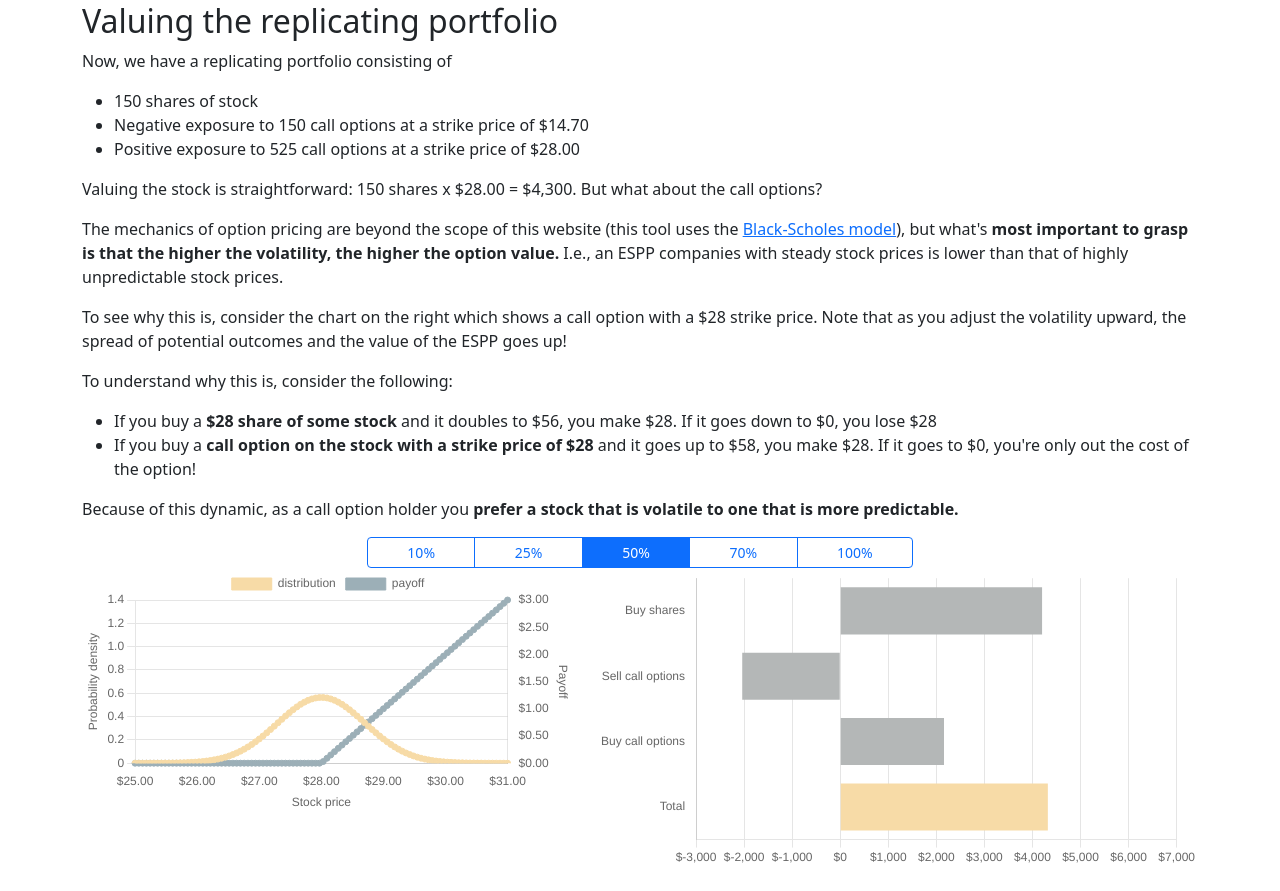
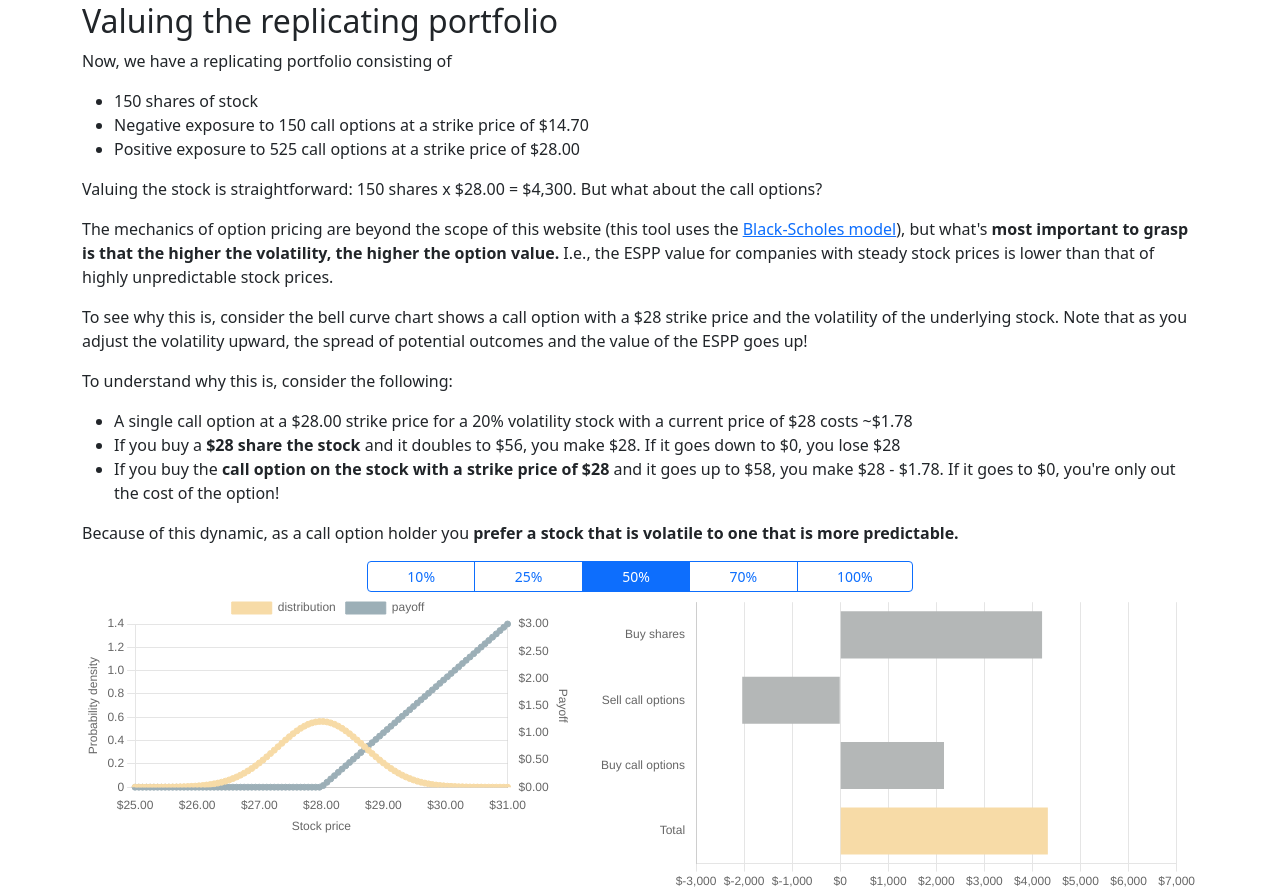
Before and after one commit to edelgm6/espp-payoff, a Django app: page / in a window 1280 px wide. Shown: the part 3522-4413 px from the top of the page. Run offline with Django 3.2, Linux system fonts and the light colour scheme; data that the repository does not hold is empty.

Commit message:
Tweaked valuation copy

```diff
--- a/templates/valuation-section.html
+++ b/templates/valuation-section.html
@@ -14,20 +14,22 @@
             The mechanics of option pricing are beyond the scope of this website
             (this tool uses the <a href="https://en.wikipedia.org/wiki/Black%E2%80%93Scholes_model">Black-Scholes model</a>),
             but what's <strong>most important to grasp is that the higher the volatility, the higher the option value.</strong>
-            I.e., an ESPP companies with steady stock prices is lower than that of highly unpredictable stock prices.
+            I.e., the ESPP value for companies with steady stock prices is lower than that of highly unpredictable stock prices.
         </p>
         <p>
-            To see why this is, consider the chart on the right which shows a call option with a $28 strike price. Note that as
-            you adjust the volatility upward, the spread of potential outcomes and the value of the ESPP goes up!
+            To see why this is, consider the bell curve chart shows a call option with a $28 strike price and the volatility
+            of the underlying stock. Note that as you adjust the volatility upward, the spread of potential outcomes and
+            the value of the ESPP goes up!
         </p>
         <div class="row">
             <div class="col">
                 <p>
                     To understand why this is, consider the following:
                     <ul>
-                        <li>If you buy a <strong>$28 share of some stock</strong> and it doubles to $56, you make $28. If it goes down to $0, you lose $28</li>
+                        <li>A single call option at a $28.00 strike price for a 20% volatility stock with a current price of $28 costs ~$1.78</li>
+                        <li>If you buy a <strong>$28 share the stock</strong> and it doubles to $56, you make $28. If it goes down to $0, you lose $28</li>
                         <li>
-                            If you buy a <strong>call option on the stock with a strike price of $28</strong> and it goes up to $58, you make $28.
+                            If you buy the <strong>call option on the stock with a strike price of $28</strong> and it goes up to $58, you make $28 - $1.78.
                             If it goes to $0, you're only out the cost of the option!
                         </li>
                     </ul>
```
